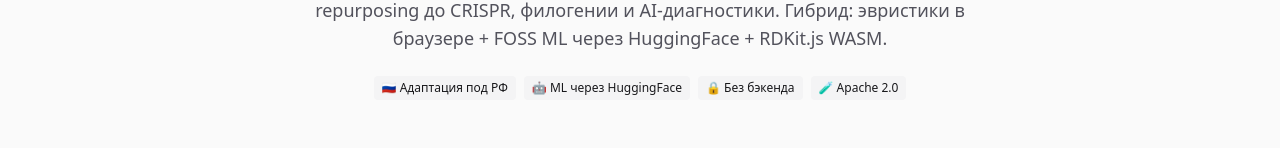
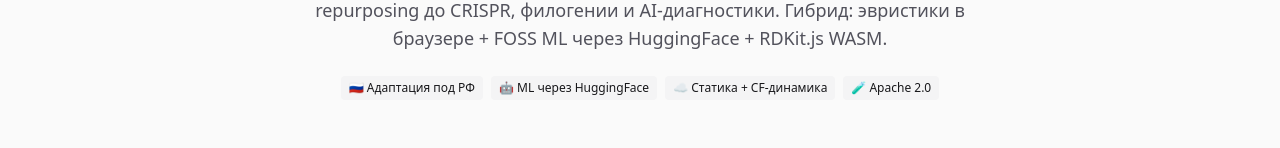
Before and after one commit to shray77/vet-insilico, a Next.js app: page / in a window 1280 px wide. Shown: the part 219-367 px from the top of the page. Built offline with nearby package versions, Linux system fonts and the light colour scheme; no server answers.

Commit message:
badge: static + CF semi-dynamic (accurate claim)

```diff
--- a/src/app/page.tsx
+++ b/src/app/page.tsx
@@ -367,7 +367,7 @@ export default function HubPage() {
           <div className="flex flex-wrap justify-center gap-2 mt-6 text-xs">
             <span className="px-2 py-1 rounded bg-zinc-100 dark:bg-zinc-900">🇷🇺 Адаптация под РФ</span>
             <span className="px-2 py-1 rounded bg-zinc-100 dark:bg-zinc-900">🤖 ML через HuggingFace</span>
-            <span className="px-2 py-1 rounded bg-zinc-100 dark:bg-zinc-900">🔒 Без бэкенда</span>
+            <span className="px-2 py-1 rounded bg-zinc-100 dark:bg-zinc-900">☁️ Статика + CF-динамика</span>
             <span className="px-2 py-1 rounded bg-zinc-100 dark:bg-zinc-900">🧪 Apache 2.0</span>
           </div>
         </section>
```
